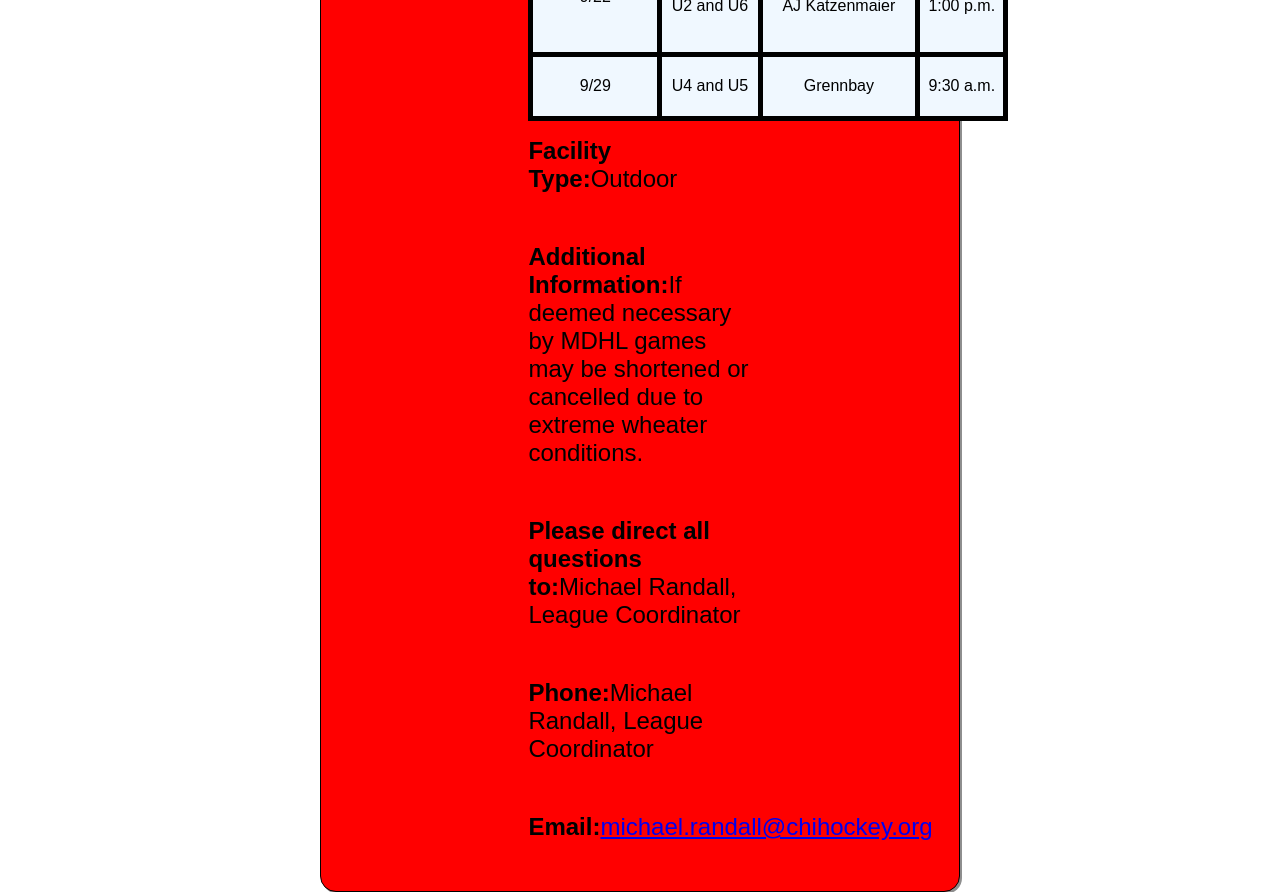
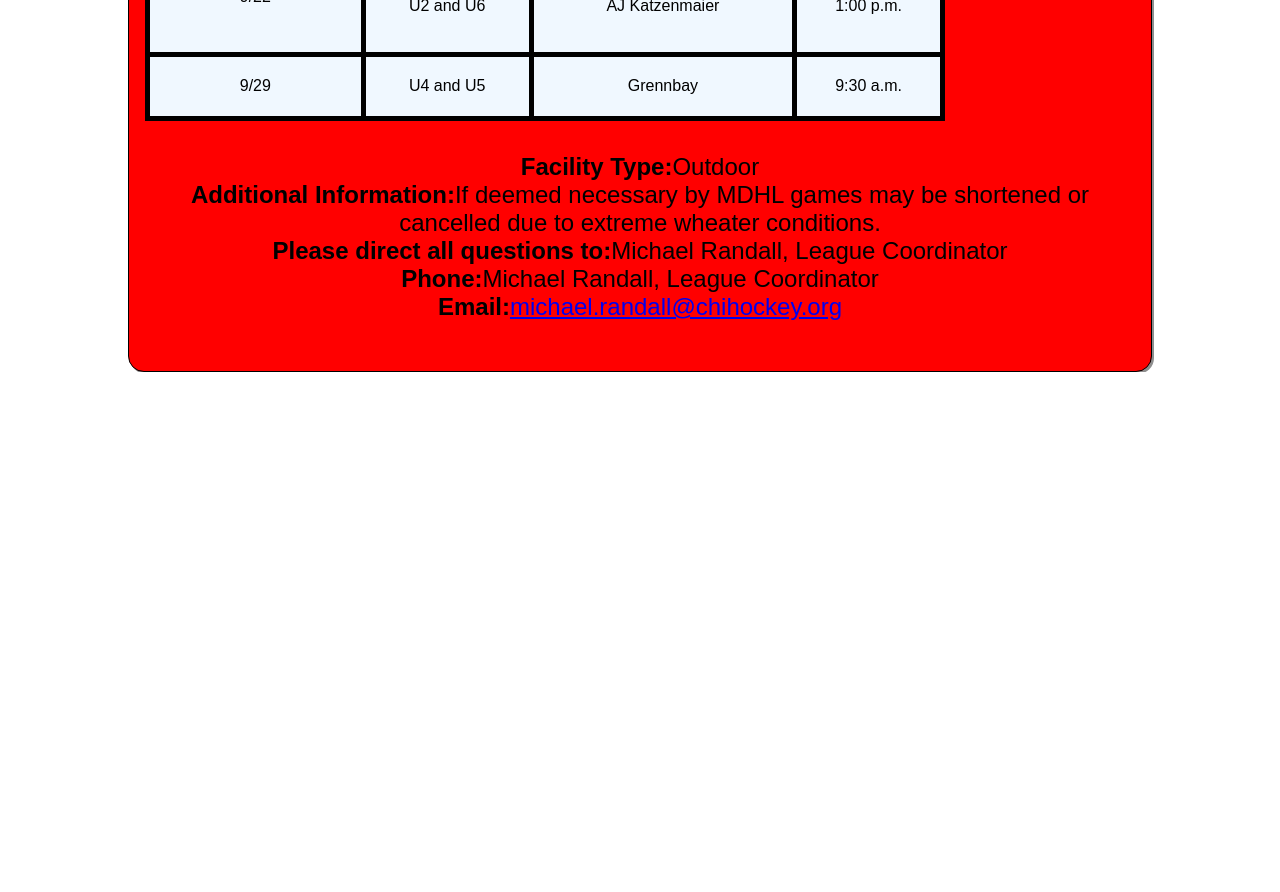
Before and after one commit to MansurLui/MansurLui-MDHL_Mansur, a plain HTML site: page game_info.html in a window 1280 px wide. Shown: the part 980-1872 px from the top of the page. After the commit the page ends 1352 px from the top, so only its background shows below. Drawn offline with Linux system fonts and the light colour scheme.

Commit message:
arreglando info tabla

```diff
--- a/css/styles.css
+++ b/css/styles.css
@@ -93,8 +93,8 @@ section img ,div {
     height: 100%;
 }
 section img{
-    width: 60%;
-    border-radius: 1rem 0 0 1rem;;
+    width: 50%;
+    border-radius: 1rem 0 0 1rem;
 }
 section div{
     width: 40%;
@@ -113,29 +113,31 @@ section div p{
 .sectionAbout{
     display: flex;
     justify-content: center;
+    height:max-content;
     margin-left: 10%;
     margin-top: 3%;
 }
 
 .containerRules{
     display: flex;
-    width: 50%;
     height: 100%;
     background-color: red;
-    justify-content: center;
+    justify-content:center;
+    text-align: center;
+    flex-direction: column;
     border-radius: 1rem;
     border: 1px solid black;
     box-shadow:2px 2px rgba(0,0,0,0.443) ;
 }
 
+
 table {
     background-color: aliceblue;
     height: 70vh;
-    width: 30rem;
+    width: 50rem;
     table-layout: auto;
     border-spacing: 5px;
     border-collapse: collapse;
-    /* empty-cells: hide; */
     caption-side: bottom;
 }
 
@@ -151,3 +153,6 @@ th {
     padding-bottom: 5px;
     padding-top: 5px;
 }
+.infoRules{
+    width: fit-content;
+}
--- a/game_info.html
+++ b/game_info.html
@@ -80,12 +80,16 @@
                         </tr>
                         </tbody>
                     </table>
-                    <p><b>Facility Type:</b>Outdoor</p><br>
-                    <p><b>Additional Information:</b>If deemed necessary by MDHL games may be shortened or cancelled due
-                        to extreme wheater conditions.</p><br>
-                    <p><b>Please direct all questions to:</b>Michael Randall, League Coordinator</p><br>
-                    <p><b>Phone:</b>Michael Randall, League Coordinator</p><br>
-                    <p><b>Email:</b><a href="mailto:michael.randall@chihockey.org">michael.randall@chihockey.org</a></p>
+                </div>
+                <div class="infoRules">
+                    <p><b>Facility Type:</b>Outdoor<br>
+                    <b>Additional Information:</b>If deemed necessary by MDHL games may be shortened or cancelled
+                        due
+                        to extreme wheater conditions.<br>
+                    <b>Please direct all questions to:</b>Michael Randall, League Coordinator<br>
+                    <b>Phone:</b>Michael Randall, League Coordinator<br>
+                    <b>Email:</b><a href="mailto:michael.randall@chihockey.org">michael.randall@chihockey.org</a>
+                    </p>
                     <br>
                 </div>
             </section>
```
Also changed, not shown: 1 other file. Lines whose indentation alone changed are shown as unchanged.
